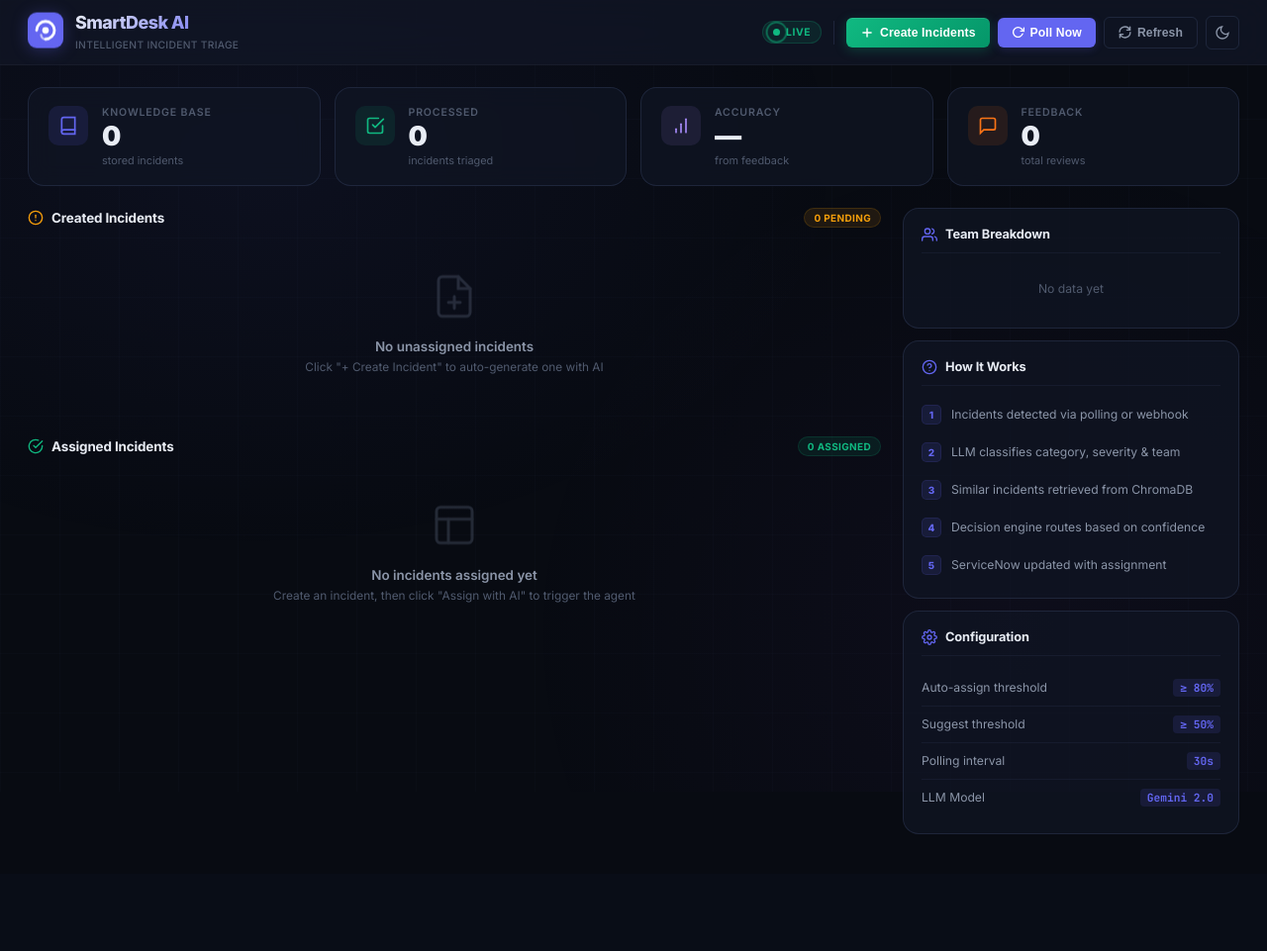
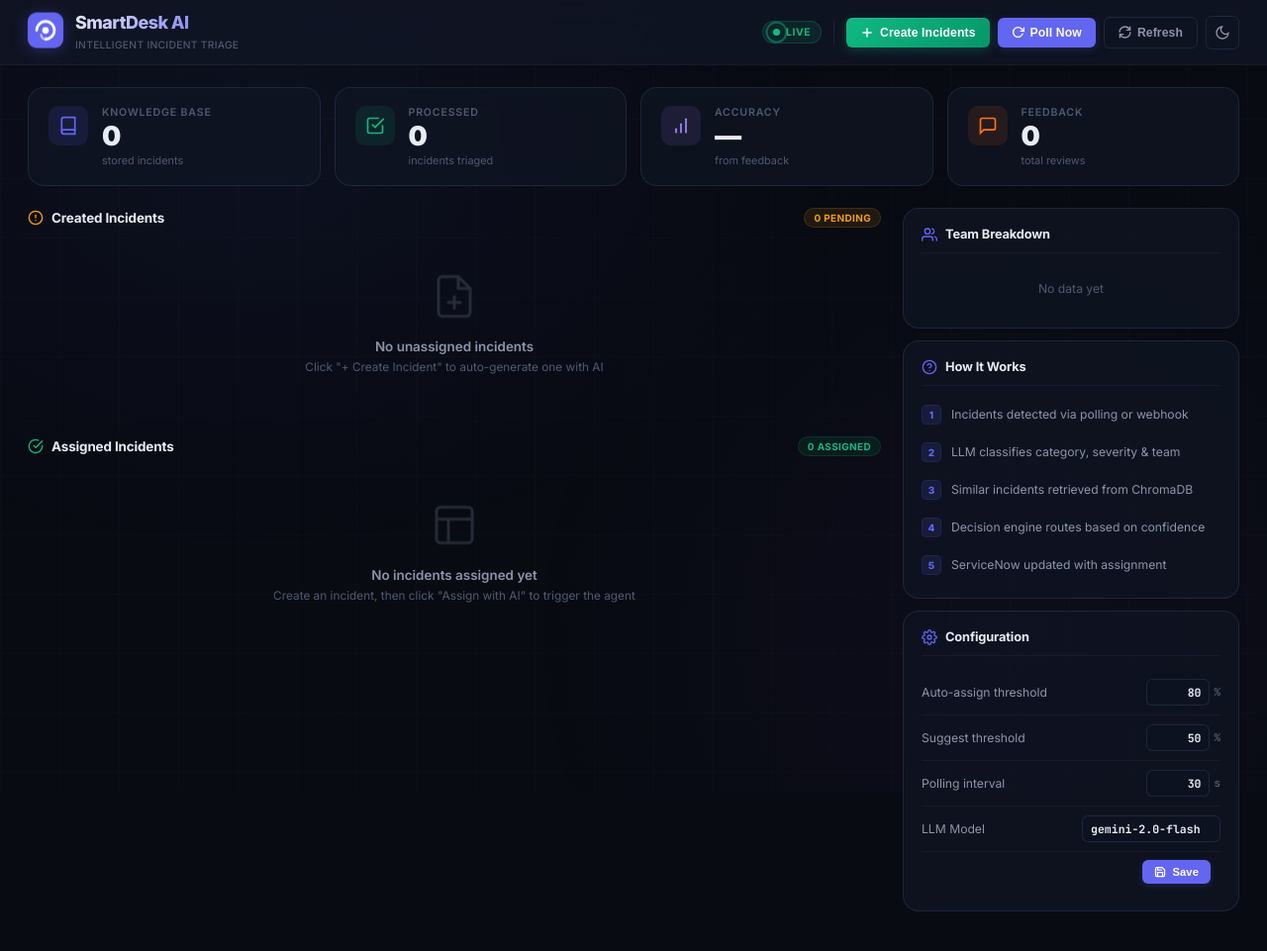
Before and after one commit to Sonu-Thomas-001/SmartDesk-Ai, a Python web app: template templates/dashboard.html in a window 1280 px wide. Shown: the whole page at 99% size. Before the commit the page ends 843 px from the top, so only its background shows below. Run offline with Jinja, Linux system fonts and the light colour scheme; the template is opened without the code that fills it, so the values that code supplies are empty.

Commit message:
feat: Implement configuration API endpoints and UI for dynamic settings management

```diff
--- a/app/agent.py
+++ b/app/agent.py
@@ -213,7 +213,7 @@ class ClassificationAgent:
                 "Each incident must be a DIFFERENT scenario — vary the department, issue type, caller, and context. "
                 "Pick from diverse categories: network, hardware, software, security, access, email, printing, database, cloud, telephony, etc. "
                 f"{avoid_block}"
-                "Return a strict JSON **array** of {count} objects. Each object has these keys:\n"
+                "Return a strict JSON **array** of " + str(count) + " objects. Each object has these keys:\n"
                 '{{\n'
                 '  "short_description": "<concise title, max 160 chars>",\n'
                 '  "description": "<detailed 2-3 sentence description with specifics>",\n'
--- a/app/servicenow_client.py
+++ b/app/servicenow_client.py
@@ -27,9 +27,9 @@ class ServiceNowClient:
 
     @retry(stop=stop_after_attempt(3), wait=wait_exponential(min=2, max=10))
     def get_new_incidents(self, last_check: str | None = None) -> list[Incident]:
-        """Fetch incidents with state=New. Optionally filter by creation time."""
+        """Fetch incidents with state=New and no assignment group yet."""
         params: dict[str, Any] = {
-            "sysparm_query": "state=1",  # 1 = New
+            "sysparm_query": "state=1^assignment_groupISEMPTY",  # New + unassigned
             "sysparm_fields": (
                 "sys_id,number,short_description,description,"
                 "category,caller_id,department,state,priority,sys_created_on"
--- a/static/app.js
+++ b/static/app.js
@@ -9,6 +9,8 @@ document.addEventListener("DOMContentLoaded", () => {
     initTheme();
     loadStats();
     loadRecent();
+    loadConfig();
+    loadTeams();
     startAutoRefresh();
 
     document.getElementById("btn-create-incident").addEventListener("click", createIncident);
@@ -73,6 +75,56 @@ async function apiPost(path, body = {}) {
     });
     if (!res.ok) throw new Error(`API error: ${res.status}`);
     return res.json();
+}
+
+async function apiPut(path, body = {}) {
+    const res = await fetch(`${API_BASE}${path}`, {
+        method: "PUT",
+        headers: { "Content-Type": "application/json" },
+        body: JSON.stringify(body),
+    });
+    if (!res.ok) throw new Error(`API error: ${res.status}`);
+    return res.json();
+}
+
+// ---- Load / Save Config ----
+async function loadConfig() {
+    try {
+        const c = await apiFetch("/api/config");
+        document.getElementById("cfg-auto-threshold").value = Math.round(c.auto_assign_threshold * 100);
+        document.getElementById("cfg-suggest-threshold").value = Math.round(c.suggest_threshold * 100);
+        document.getElementById("cfg-polling").value = c.polling_interval;
+        document.getElementById("cfg-model").value = c.gemini_model;
+    } catch (e) {
+        console.error("Failed to load config:", e);
+    }
+}
+
+async function saveConfig() {
+    const btn = document.getElementById("btn-save-config");
+    const msg = document.getElementById("config-saved-msg");
+    btn.disabled = true;
+    msg.textContent = "";
+    try {
+        const payload = {
+            auto_assign_threshold: parseInt(document.getElementById("cfg-auto-threshold").value) / 100,
+            suggest_threshold: parseInt(document.getElementById("cfg-suggest-threshold").value) / 100,
+            polling_interval: parseInt(document.getElementById("cfg-polling").value),
+            gemini_model: document.getElementById("cfg-model").value.trim(),
+        };
+        await apiPut("/api/config", payload);
+        msg.textContent = "Saved ✓";
+        msg.style.color = "var(--green)";
+        showToast("Configuration saved", "success");
+        setTimeout(() => { msg.textContent = ""; }, 3000);
+    } catch (e) {
+        console.error("Save config failed:", e);
+        msg.textContent = "Error";
+        msg.style.color = "var(--red)";
+        showToast("Failed to save config", "error");
+    } finally {
+        btn.disabled = false;
+    }
 }
 
 // ---- Load stats ----
@@ -151,7 +203,6 @@ function renderCreatedFeed(created) {
 // ---- Render assigned incidents feed ----
 function renderAssignedFeed(results) {
     const feed = document.getElementById("incident-feed");
-    const teamMap = {};
 
     if (!results || results.length === 0) {
         feed.innerHTML = `
@@ -159,13 +210,11 @@ function renderAssignedFeed(results) {
                 <div class="icon">📭</div>
                 <p>No incidents assigned yet.<br>Create an incident, then click "Assign" to trigger the AI agent.</p>
             </div>`;
-        renderTeamBreakdown({});
+        renderTeamBreakdown();
         return;
     }
 
     feed.innerHTML = results.map((r, i) => {
-        teamMap[r.assigned_team] = (teamMap[r.assigned_team] || 0) + 1;
-
         const confPct = (r.confidence * 100).toFixed(0);
         const confColor = r.confidence >= 0.8 ? "var(--green)"
             : r.confidence >= 0.5 ? "var(--yellow)" : "var(--red)";
@@ -200,23 +249,44 @@ function renderAssignedFeed(results) {
         </div>`;
     }).join("");
 
-    renderTeamBreakdown(teamMap);
+    loadTeams();
 }
 
 // ---- Team breakdown panel ----
-function renderTeamBreakdown(teamMap) {
+let _teamData = [];
+
+async function loadTeams() {
+    try {
+        const data = await apiFetch("/api/teams");
+        _teamData = data.teams || [];
+        renderTeamBreakdown();
+    } catch (e) {
+        console.error("Failed to load teams:", e);
+    }
+}
+
+function renderTeamBreakdown() {
     const container = document.getElementById("team-breakdown");
-    const entries = Object.entries(teamMap).sort((a, b) => b[1] - a[1]);
-    if (entries.length === 0) {
-        container.innerHTML = '<p style="color:var(--text-muted);font-size:0.82rem;">No data yet</p>';
+    if (!_teamData.length) {
+        container.innerHTML = '<p class="panel-empty">No teams configured</p>';
         return;
     }
-    container.innerHTML = entries.map(([team, count]) => `
-        <div class="team-row">
-            <span>${esc(team)}</span>
-            <span class="count">${count}</span>
-        </div>
-    `).join("");
+
+    container.innerHTML = _teamData.map(t => {
+        const memberList = t.members.map(m => {
+            const isLead = m === t.lead;
+            return `<span class="team-member${isLead ? ' team-lead' : ''}">${esc(m)}${isLead ? ' ★' : ''}</span>`;
+        }).join("");
+
+        return `
+        <div class="team-group">
+            <div class="team-group-header">
+                <span class="team-group-name">${esc(t.name)}</span>
+                <span class="count">${t.assigned_count}</span>
+            </div>
+            <div class="team-members">${memberList}</div>
+        </div>`;
+    }).join("");
 }
 
 // ---- Create Incident (one-click, LLM auto-generates) ----
--- a/static/style.css
+++ b/static/style.css
@@ -533,10 +533,47 @@ body {
 }
 .config-row:last-child { border-bottom: none; }
 .config-row:hover { color: var(--text-primary); }
+.config-row label { white-space: nowrap; }
 .config-value {
     font-weight: 700; color: var(--accent);
     font-family: 'JetBrains Mono', monospace; font-size: 0.7rem;
     background: var(--accent-glow); padding: 2px 7px; border-radius: 4px;
+}
+
+/* Config Inputs */
+.config-input-wrap {
+    display: flex; align-items: center; gap: 4px;
+}
+.config-input {
+    width: 64px; padding: 5px 8px;
+    border: 1px solid var(--border); border-radius: var(--radius-xs);
+    background: var(--bg-input); color: var(--text-primary);
+    font-family: 'JetBrains Mono', monospace; font-size: 0.72rem;
+    font-weight: 700; text-align: right;
+    outline: none; transition: all 0.2s ease;
+    -moz-appearance: textfield;
+}
+.config-input::-webkit-outer-spin-button,
+.config-input::-webkit-inner-spin-button { -webkit-appearance: none; margin: 0; }
+.config-input:focus {
+    border-color: var(--accent);
+    box-shadow: 0 0 0 2px var(--accent-glow);
+}
+.config-input-wide {
+    width: 140px; text-align: left;
+}
+.config-unit {
+    font-size: 0.68rem; font-weight: 700; color: var(--text-muted);
+    font-family: 'JetBrains Mono', monospace;
+}
+.config-actions {
+    justify-content: flex-end; gap: 10px; padding-top: 8px;
+    border-bottom: none !important;
+}
+.btn-sm { padding: 6px 12px; font-size: 0.7rem; }
+.config-saved-msg {
+    font-size: 0.7rem; font-weight: 700;
+    transition: all 0.3s ease;
 }
 
 /* Team Row */
--- a/templates/dashboard.html
+++ b/templates/dashboard.html
@@ -192,22 +192,38 @@
                 <svg width="16" height="16" viewBox="0 0 24 24" fill="none" stroke="var(--accent)" stroke-width="2" stroke-linecap="round"><circle cx="12" cy="12" r="3"/><path d="M19.4 15a1.65 1.65 0 0 0 .33 1.82l.06.06a2 2 0 0 1 0 2.83 2 2 0 0 1-2.83 0l-.06-.06a1.65 1.65 0 0 0-1.82-.33 1.65 1.65 0 0 0-1 1.51V21a2 2 0 0 1-2 2 2 2 0 0 1-2-2v-.09A1.65 1.65 0 0 0 9 19.4a1.65 1.65 0 0 0-1.82.33l-.06.06a2 2 0 0 1-2.83 0 2 2 0 0 1 0-2.83l.06-.06A1.65 1.65 0 0 0 4.68 15a1.65 1.65 0 0 0-1.51-1H3a2 2 0 0 1-2-2 2 2 0 0 1 2-2h.09A1.65 1.65 0 0 0 4.6 9a1.65 1.65 0 0 0-.33-1.82l-.06-.06a2 2 0 0 1 0-2.83 2 2 0 0 1 2.83 0l.06.06A1.65 1.65 0 0 0 9 4.68 1.65 1.65 0 0 0 10 3.17V3a2 2 0 0 1 2-2 2 2 0 0 1 2 2v.09a1.65 1.65 0 0 0 1 1.51 1.65 1.65 0 0 0 1.82-.33l.06-.06a2 2 0 0 1 2.83 0 2 2 0 0 1 0 2.83l-.06.06A1.65 1.65 0 0 0 19.4 9a1.65 1.65 0 0 0 1.51 1H21a2 2 0 0 1 2 2 2 2 0 0 1-2 2h-.09a1.65 1.65 0 0 0-1.51 1z"/></svg>
                 <h3>Configuration</h3>
             </div>
-            <div class="config-list">
+            <div class="config-list" id="config-form">
                 <div class="config-row">
-                    <span>Auto-assign threshold</span>
-                    <span class="config-value">≥ 80%</span>
+                    <label for="cfg-auto-threshold">Auto-assign threshold</label>
+                    <div class="config-input-wrap">
+                        <input type="number" id="cfg-auto-threshold" class="config-input" min="0" max="100" step="1" value="80" />
+                        <span class="config-unit">%</span>
+                    </div>
                 </div>
                 <div class="config-row">
-                    <span>Suggest threshold</span>
-                    <span class="config-value">≥ 50%</span>
+                    <label for="cfg-suggest-threshold">Suggest threshold</label>
+                    <div class="config-input-wrap">
+                        <input type="number" id="cfg-suggest-threshold" class="config-input" min="0" max="100" step="1" value="50" />
+                        <span class="config-unit">%</span>
+                    </div>
                 </div>
                 <div class="config-row">
-                    <span>Polling interval</span>
-                    <span class="config-value">30s</span>
+                    <label for="cfg-polling">Polling interval</label>
+                    <div class="config-input-wrap">
+                        <input type="number" id="cfg-polling" class="config-input" min="5" max="3600" step="1" value="30" />
+                        <span class="config-unit">s</span>
+                    </div>
                 </div>
                 <div class="config-row">
-                    <span>LLM Model</span>
-                    <span class="config-value">Gemini 2.0</span>
+                    <label for="cfg-model">LLM Model</label>
+                    <input type="text" id="cfg-model" class="config-input config-input-wide" value="gemini-2.0-flash" />
+                </div>
+                <div class="config-row config-actions">
+                    <button class="btn btn-primary btn-sm" id="btn-save-config" onclick="saveConfig()">
+                        <svg width="12" height="12" viewBox="0 0 24 24" fill="none" stroke="currentColor" stroke-width="2.5" stroke-linecap="round"><path d="M19 21H5a2 2 0 0 1-2-2V5a2 2 0 0 1 2-2h11l5 5v11a2 2 0 0 1-2 2z"/><polyline points="17 21 17 13 7 13 7 21"/><polyline points="7 3 7 8 15 8"/></svg>
+                        Save
+                    </button>
+                    <span class="config-saved-msg" id="config-saved-msg"></span>
                 </div>
             </div>
         </div>
```
Also changed, not shown: other parts of static/style.css (+39 -0 lines), app/main.py (+74 -0 lines).
